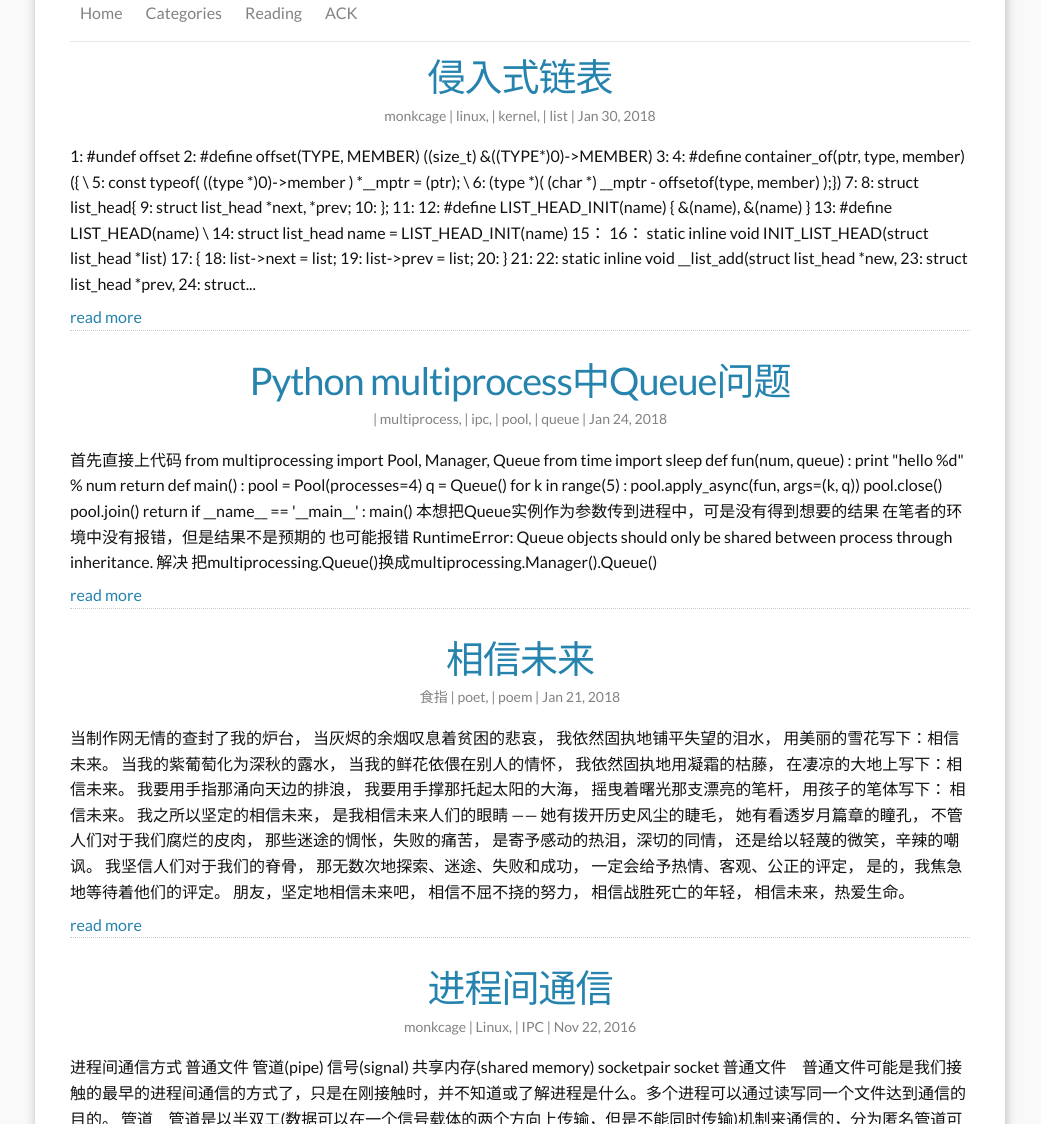
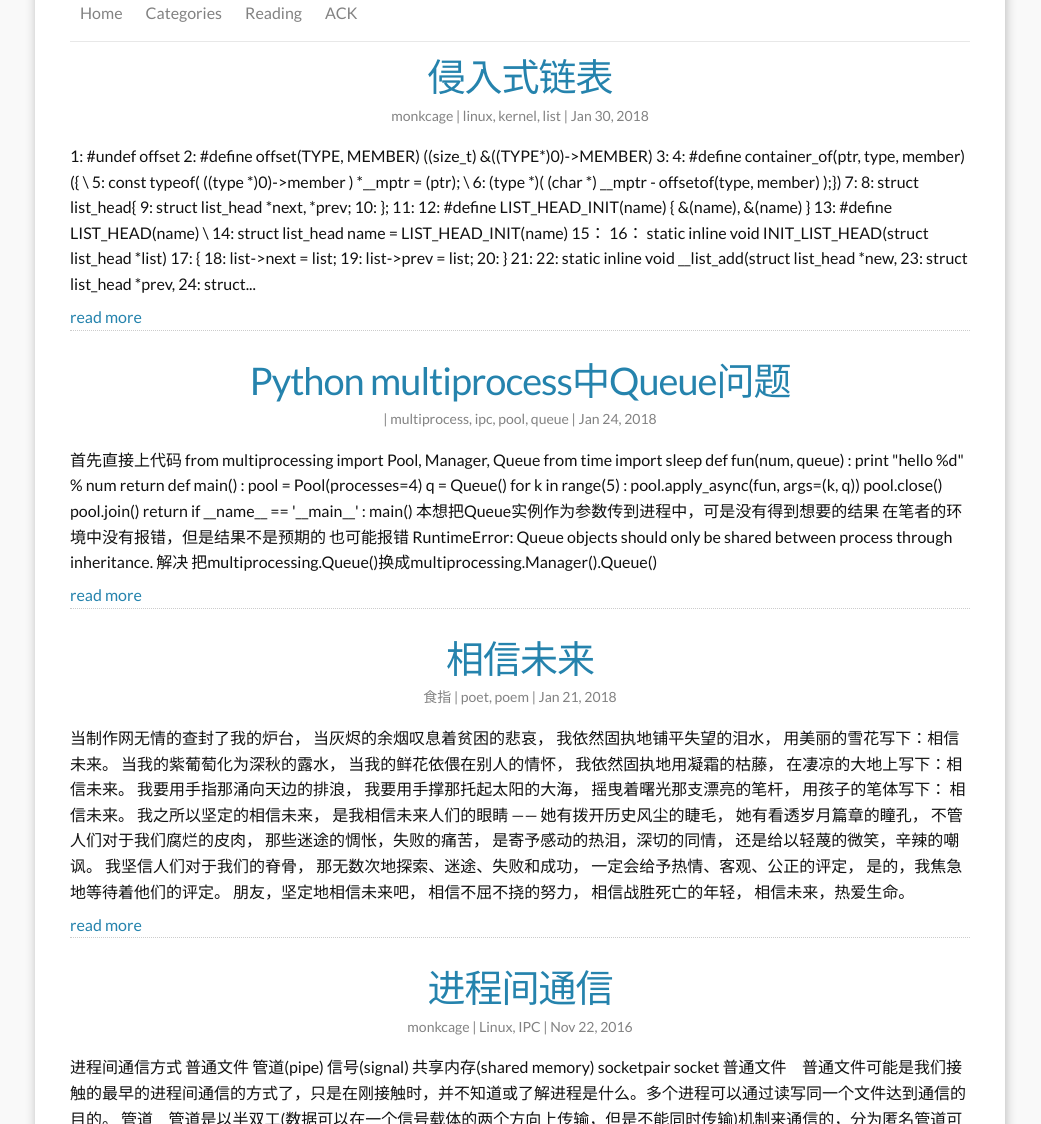
Before and after one commit to monkcage/blog, a Jekyll site: the page built from index.html, in a window 1280 px wide. Shown: the part 178-1302 px from the top of the page, without its empty margins (120-1161 px from the left). Built offline with Jekyll 4.4.1, drawn with Linux system fonts in a browser that asks for light colours; the list of posts is cut into pages by our own code.

Commit message:
Update index.html

```diff
--- a/index.html
+++ b/index.html
@@ -16,8 +16,8 @@ layout: default
         {{ post.author }} |
       {% if post.tags != empty %}
         {% for tag in post.tags %}
-          {{ tag }}{% unless post.tags.last == tag %}, {% endunless %} |
-        {% endfor %}
+          {{ tag }}{% unless post.tags.last == tag %}, {% endunless %}
+        {% endfor %} |
       {% endif %}
       <time itemprop="datePublished" datetime="{{ post.date | date: '%Y-%m-%d' }}">
         {{ site.locales[site.default_locale].PostDate }}{{ post.date | date: "%b %-d, %Y" }}
```
